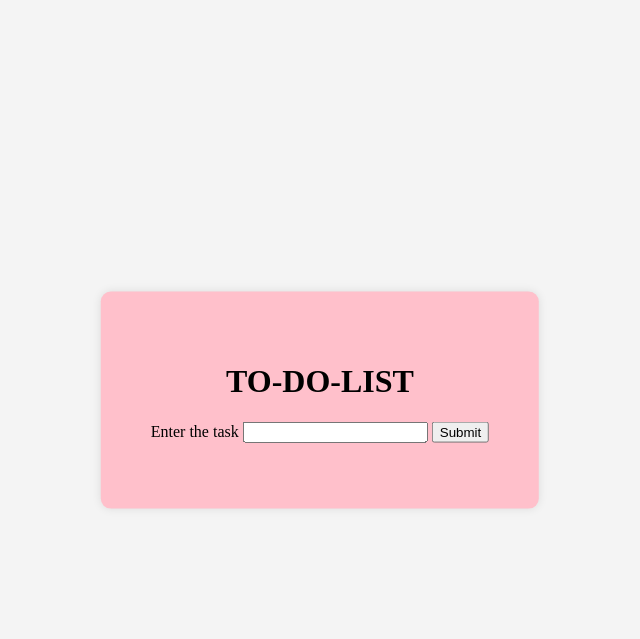
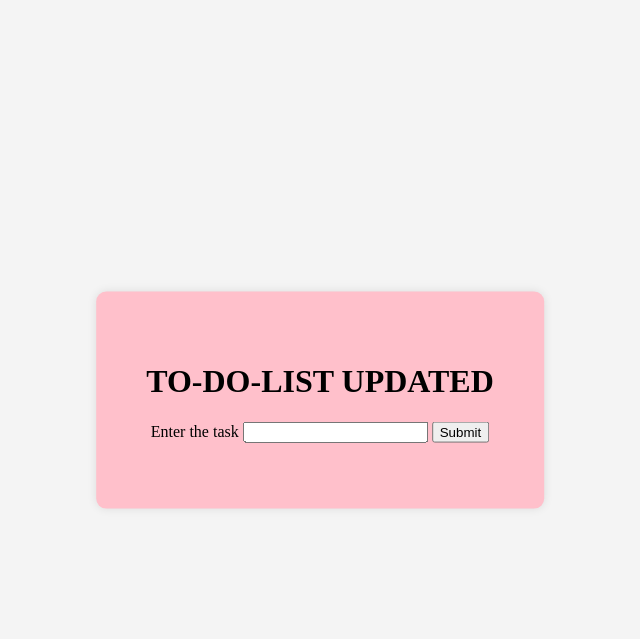
Before and after one commit to BalaSatish03/ToDo_List, a Flask app: page /home in a window 1280 px wide. Shown: the top 639 px of the page, without its empty margins (320-960 px from the left). Run offline with Flask 3, Linux system fonts and the light colour scheme; the visitor is signed in with stand-in values (Sample User, id 1); data that the repository does not hold is empty; some libraries are stand-ins or nearby versions.

Commit message:
Updated home.hmtl page

```diff
--- a/templates/home.html
+++ b/templates/home.html
@@ -12,7 +12,7 @@
 <body>
     <div class="center-box">
 
-    <h1 align="center"><b>TO-DO-LIST</b></h1>
+    <h1 align="center"><b>TO-DO-LIST UPDATED</b></h1>
     <form align="center" action="/add_task" method="POST">
         <label>Enter the task</label>
         <input type="text" id="input" name="my_task">
```
